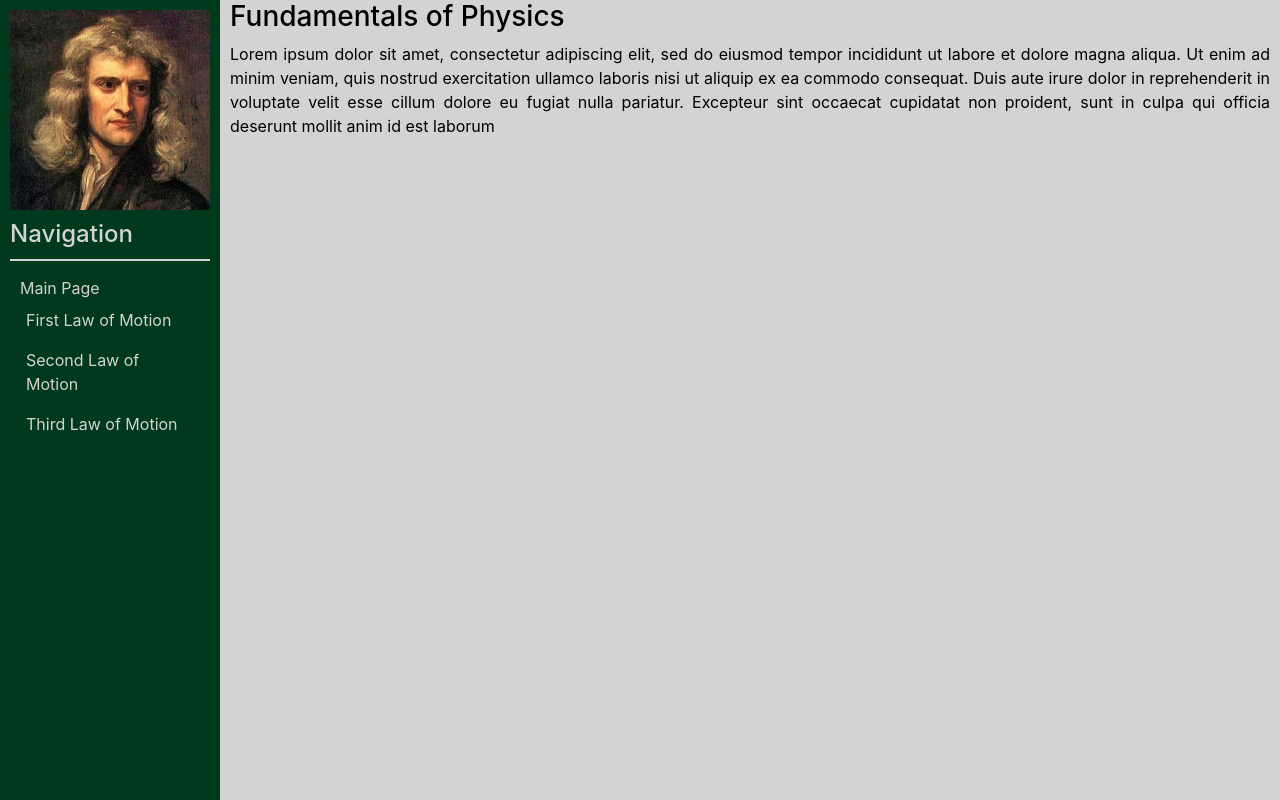
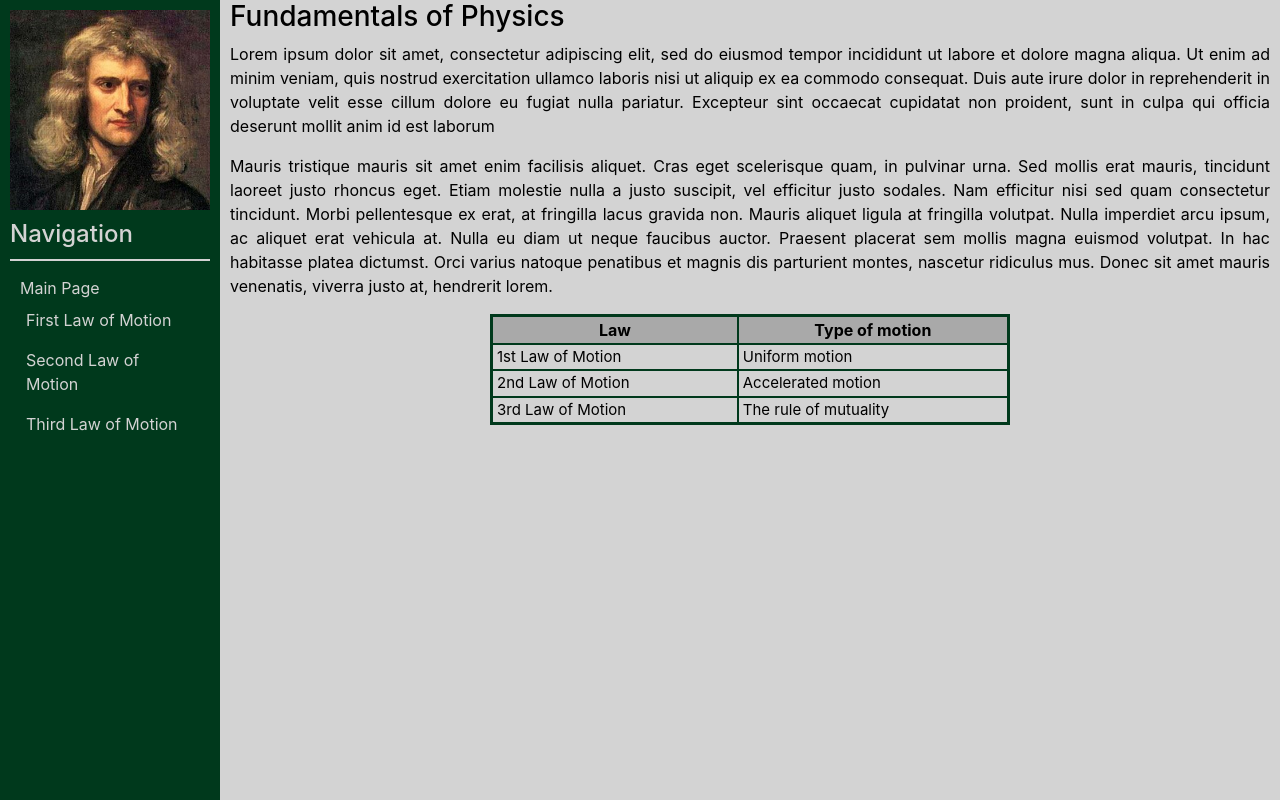
Before and after one commit to Kodieus/project0, a plain HTML site: page index.html in a window 1280 px wide. Drawn offline with nearby package versions, Linux system fonts and the light colour scheme.

Commit message:
table added

```diff
--- a/index.html
+++ b/index.html
@@ -29,6 +29,25 @@
 		<div class="main">
 		<h3 id="mainHeader"></h3>
 		<p>Lorem ipsum dolor sit amet, consectetur adipiscing elit, sed do eiusmod tempor incididunt ut labore et dolore magna aliqua. Ut enim ad minim veniam, quis nostrud exercitation ullamco laboris nisi ut aliquip ex ea commodo consequat. Duis aute irure dolor in reprehenderit in voluptate velit esse cillum dolore eu fugiat nulla pariatur. Excepteur sint occaecat cupidatat non proident, sunt in culpa qui officia deserunt mollit anim id est laborum</p>
+		<p>Mauris tristique mauris sit amet enim facilisis aliquet. Cras eget scelerisque quam, in pulvinar urna. Sed mollis erat mauris, tincidunt laoreet justo rhoncus eget. Etiam molestie nulla a justo suscipit, vel efficitur justo sodales. Nam efficitur nisi sed quam consectetur tincidunt. Morbi pellentesque ex erat, at fringilla lacus gravida non. Mauris aliquet ligula at fringilla volutpat. Nulla imperdiet arcu ipsum, ac aliquet erat vehicula at. Nulla eu diam ut neque faucibus auctor. Praesent placerat sem mollis magna euismod volutpat. In hac habitasse platea dictumst. Orci varius natoque penatibus et magnis dis parturient montes, nascetur ridiculus mus. Donec sit amet mauris venenatis, viverra justo at, hendrerit lorem.</p>
+		<table class="overviewTable">
+			<tr class="tableTitle">
+				<th>Law</th>
+				<th>Type of motion</th>
+			</tr>
+			<tr class="tableContent">
+				<th>1st Law of Motion</th>
+				<th>Uniform motion</th>
+			</tr>
+			<tr class="tableContent">
+				<th>2nd Law of Motion</th>
+				<th>Accelerated motion</th>
+			</tr>
+			<tr class="tableContent">
+				<th>3rd Law of Motion</th>
+				<th>The rule of mutuality</th>
+			</tr>
+		</table>
 		</div>
     </body>
 </html>
--- a/style.scss
+++ b/style.scss
@@ -3,6 +3,9 @@ $nav-colour: #00391c;
 $selected-nav-colour: #096302;
 $nav-text-colour: lightgrey;
 $body-txt-colour: black;
+$table-title-colour: darkgrey;
+$table-title-txt-colour: black;
+$table-lines-colour: #00391c;
 
 body {
 	background-color: $body-bg-colour;
@@ -10,7 +13,7 @@ body {
 }
 
 .main p {
-	text-align: justify
+	text-align: justify;
 }
 
 .nav-link {
@@ -25,6 +28,35 @@ body {
 .main {
 	margin-left: 220px;
 	padding: 0px 10px;
+}
+
+.overviewTable {
+	width: 50%;
+	border: 3px solid $table-lines-colour;
+	margin-right: auto;
+	margin-left: auto;
+}
+
+.overviewTable tr, th {
+	border: 2px solid $table-lines-colour;
+
+}
+
+.tableTitle {
+	background-color: $table-title-colour;
+	color: $table-title-txt-colour;
+	text-align: center;
+
+}
+
+/*.tableTitle th, tr {
+	font-weight: lighter;
+}*/
+
+.tableContent th {
+	font-size: 15px;
+	font-weight: normal;
+	padding-left: 4px;
 }
 
 #verticalNavbar {
```
Also changed, not shown: style.css, 1 other file.
